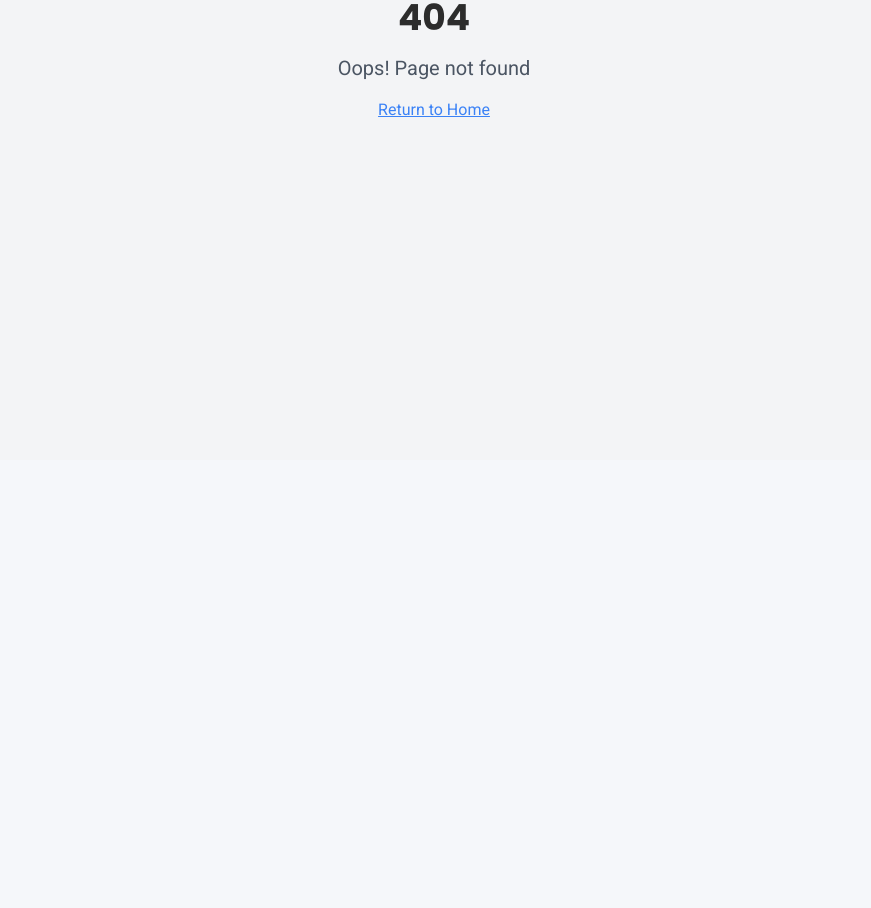
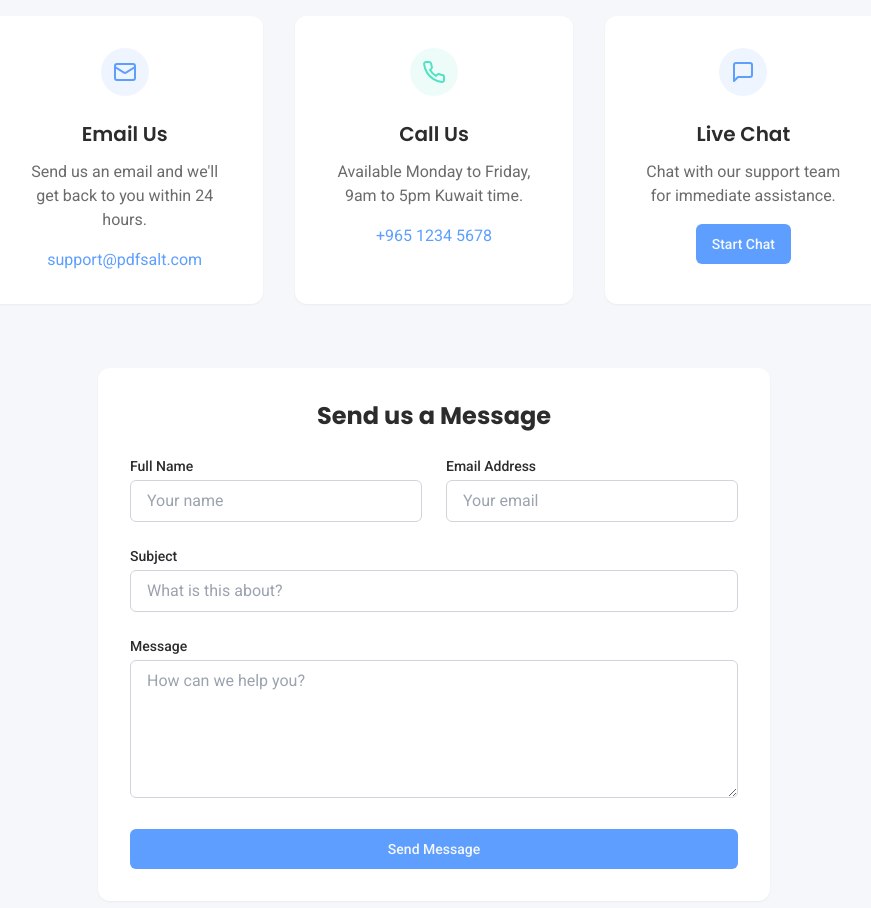
Before and after one commit to swissrosekw/blue-pdf-wizard, a React (Vite) app: page /contact in a window 1280 px wide. Before the commit this address had no page. Shown: the part 340-1248 px from the top of the page, without its empty margins (206-1077 px from the left). Before the commit the page ends 800 px from the top, so only its background shows below. Built offline with nearby package versions, Linux system fonts and the light colour scheme.

Commit message:
feat: Create pricing page

```diff
--- a/src/App.tsx
+++ b/src/App.tsx
@@ -6,6 +6,7 @@ import { QueryClient, QueryClientProvider } from "@tanstack/react-query";
 import { BrowserRouter, Routes, Route } from "react-router-dom";
 import Index from "./pages/Index";
 import Pricing from "./pages/Pricing";
+import Contact from "./pages/Contact";
 import NotFound from "./pages/NotFound";
 
 const queryClient = new QueryClient();
@@ -19,6 +20,7 @@ const App = () => (
         <Routes>
           <Route path="/" element={<Index />} />
           <Route path="/pricing" element={<Pricing />} />
+          <Route path="/contact" element={<Contact />} />
           {/* ADD ALL CUSTOM ROUTES ABOVE THE CATCH-ALL "*" ROUTE */}
           <Route path="*" element={<NotFound />} />
         </Routes>
--- a/src/components/MainHeader.tsx
+++ b/src/components/MainHeader.tsx
@@ -20,6 +20,7 @@ const MainHeader = () => {
           <nav className="hidden md:flex items-center space-x-6">
             <Link to="/" className="text-charcoal hover:text-saltBlue transition-colors">Home</Link>
             <Link to="/pricing" className="text-charcoal hover:text-saltBlue transition-colors">Pricing</Link>
+            <Link to="/contact" className="text-charcoal hover:text-saltBlue transition-colors">Contact</Link>
             <a href="#tools" className="text-charcoal hover:text-saltBlue transition-colors">Tools</a>
             <a href="#features" className="text-charcoal hover:text-saltBlue transition-colors">Features</a>
           </nav>
--- /dev/null
+++ b/src/pages/Contact.tsx
@@ -0,0 +1,156 @@
+
+import React from "react";
+import MainHeader from "@/components/MainHeader";
+import Footer from "@/components/Footer";
+import { Button } from "@/components/ui/button";
+import { Mail, Phone, MessageSquare } from "lucide-react";
+
+const Contact = () => {
+  return (
+    <div className="min-h-screen flex flex-col">
+      <MainHeader />
+
+      <main className="flex-grow">
+        {/* Hero Section */}
+        <section className="py-16 bg-gradient-to-br from-saltBlue/10 to-seaMint/10">
+          <div className="container mx-auto px-4 text-center">
+            <h1 className="text-4xl md:text-5xl font-bold mb-4">Get in Touch</h1>
+            <p className="text-xl text-charcoal/70 max-w-2xl mx-auto">
+              Have questions about our services? Our team is here to help.
+            </p>
+          </div>
+        </section>
+
+        {/* Contact Information */}
+        <section className="py-16 bg-lightSalt">
+          <div className="container mx-auto px-4">
+            <div className="grid grid-cols-1 md:grid-cols-3 gap-8 max-w-4xl mx-auto mb-16">
+              {/* Email */}
+              <div className="bg-white p-8 rounded-xl shadow-sm hover:shadow-md transition-shadow text-center">
+                <div className="w-12 h-12 rounded-full bg-saltBlue/10 flex items-center justify-center mb-6 mx-auto">
+                  <Mail className="h-6 w-6 text-saltBlue" />
+                </div>
+                <h3 className="text-xl font-semibold mb-3">Email Us</h3>
+                <p className="text-charcoal/70 mb-4">
+                  Send us an email and we'll get back to you within 24 hours.
+                </p>
+                <a href="mailto:support@pdfsalt.com" className="text-saltBlue hover:underline">
+                  support@pdfsalt.com
+                </a>
+              </div>
+
+              {/* Phone */}
+              <div className="bg-white p-8 rounded-xl shadow-sm hover:shadow-md transition-shadow text-center">
+                <div className="w-12 h-12 rounded-full bg-seaMint/10 flex items-center justify-center mb-6 mx-auto">
+                  <Phone className="h-6 w-6 text-seaMint" />
+                </div>
+                <h3 className="text-xl font-semibold mb-3">Call Us</h3>
+                <p className="text-charcoal/70 mb-4">
+                  Available Monday to Friday, 9am to 5pm Kuwait time.
+                </p>
+                <a href="tel:+96512345678" className="text-saltBlue hover:underline">
+                  +965 1234 5678
+                </a>
+              </div>
+
+              {/* Live Chat */}
+              <div className="bg-white p-8 rounded-xl shadow-sm hover:shadow-md transition-shadow text-center">
+                <div className="w-12 h-12 rounded-full bg-saltBlue/10 flex items-center justify-center mb-6 mx-auto">
+                  <MessageSquare className="h-6 w-6 text-saltBlue" />
+                </div>
+                <h3 className="text-xl font-semibold mb-3">Live Chat</h3>
+                <p className="text-charcoal/70 mb-4">
+                  Chat with our support team for immediate assistance.
+                </p>
+                <Button className="bg-saltBlue hover:bg-saltBlue/90">
+                  Start Chat
+                </Button>
+              </div>
+            </div>
+
+            {/* Contact Form */}
+            <div className="max-w-2xl mx-auto bg-white p-8 rounded-xl shadow-sm">
+              <h2 className="text-2xl font-bold mb-6 text-center">Send us a Message</h2>
+              <form className="space-y-6">
+                <div className="grid grid-cols-1 md:grid-cols-2 gap-6">
+                  <div>
+                    <label htmlFor="name" className="block text-sm font-medium text-charcoal mb-1">
+                      Full Name
+                    </label>
+                    <input
+                      type="text"
+                      id="name"
+                      className="w-full px-4 py-2 border border-gray-300 rounded-md focus:outline-none focus:ring-2 focus:ring-saltBlue"
+                      placeholder="Your name"
+                    />
+                  </div>
+                  <div>
+                    <label htmlFor="email" className="block text-sm font-medium text-charcoal mb-1">
+                      Email Address
+                    </label>
+                    <input
+                      type="email"
+                      id="email"
+                      className="w-full px-4 py-2 border border-gray-300 rounded-md focus:outline-none focus:ring-2 focus:ring-saltBlue"
+                      placeholder="Your email"
+                    />
+                  </div>
+                </div>
+                <div>
+                  <label htmlFor="subject" className="block text-sm font-medium text-charcoal mb-1">
+                    Subject
+                  </label>
+                  <input
+                    type="text"
+                    id="subject"
+                    className="w-full px-4 py-2 border border-gray-300 rounded-md focus:outline-none focus:ring-2 focus:ring-saltBlue"
+                    placeholder="What is this about?"
+                  />
+                </div>
+                <div>
+                  <label htmlFor="message" className="block text-sm font-medium text-charcoal mb-1">
+                    Message
+                  </label>
+                  <textarea
+                    id="message"
+                    rows={5}
+                    className="w-full px-4 py-2 border border-gray-300 rounded-md focus:outline-none focus:ring-2 focus:ring-saltBlue"
+                    placeholder="How can we help you?"
+                  ></textarea>
+                </div>
+                <Button type="submit" className="w-full bg-saltBlue hover:bg-saltBlue/90">
+                  Send Message
+                </Button>
+              </form>
+            </div>
+          </div>
+        </section>
+
+        {/* FAQ */}
+        <section className="py-16 bg-white">
+          <div className="container mx-auto px-4">
+            <h2 className="text-3xl font-bold text-center mb-12">Frequently Asked Questions</h2>
+            <div className="max-w-3xl mx-auto space-y-8">
+              <div>
+                <h3 className="text-xl font-semibold mb-2">How quickly will I receive a response?</h3>
+                <p className="text-charcoal/70">We aim to respond to all inquiries within 24 hours during business days. For urgent matters, we recommend using the live chat option.</p>
+              </div>
+              <div>
+                <h3 className="text-xl font-semibold mb-2">Do you offer technical support?</h3>
+                <p className="text-charcoal/70">Yes, our team provides technical support for all our products and services. You can reach out via email, phone, or live chat.</p>
+              </div>
+              <div>
+                <h3 className="text-xl font-semibold mb-2">Can I request a custom feature?</h3>
+                <p className="text-charcoal/70">Absolutely! We're always open to feedback and feature requests. Please use the contact form to describe your needs in detail.</p>
+              </div>
+            </div>
+          </div>
+        </section>
+      </main>
+
+      <Footer />
+    </div>
+  );
+};
+
+export default Contact;
```
